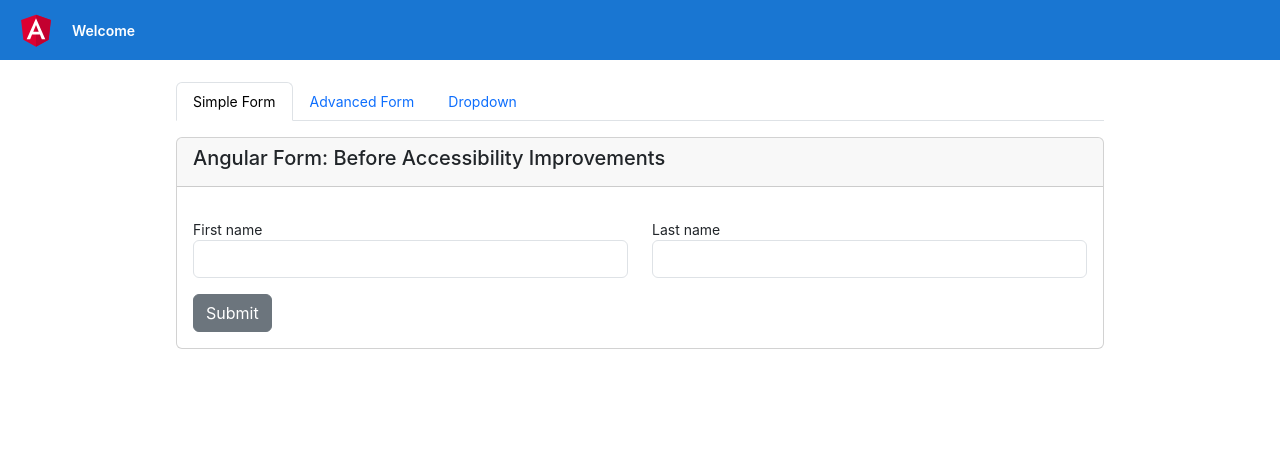
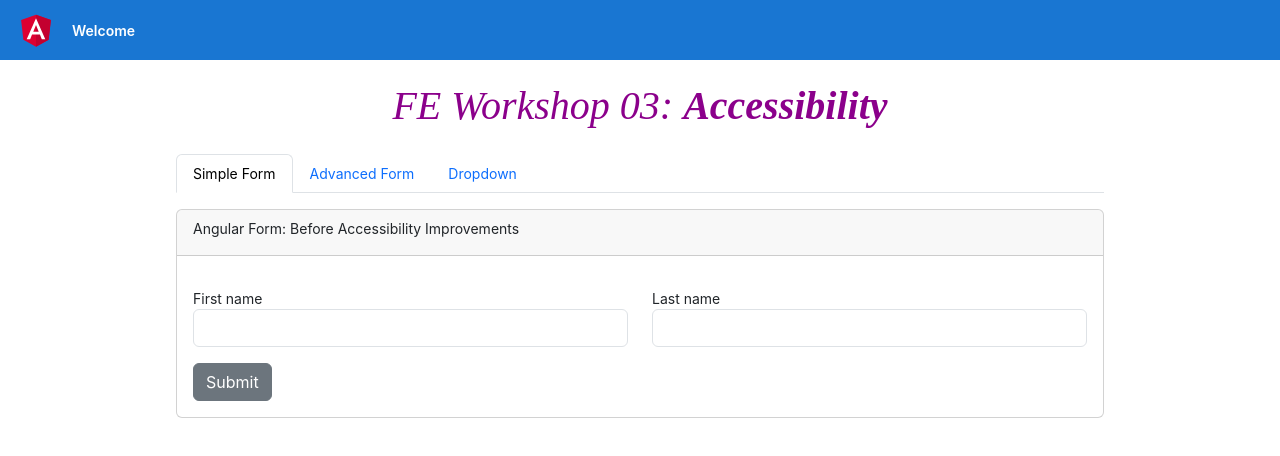
Before and after one commit to Ashadeepa/angular_playground, an Angular app: page / in a window 1280 px wide. Shown: the top 456 px of the page. Built offline with nearby package versions, Linux system fonts and the light colour scheme.

Commit message:
updated code

```diff
--- a/src/app/advanced-form/advanced-form.component.html
+++ b/src/app/advanced-form/advanced-form.component.html
@@ -1,6 +1,6 @@
 <div class="card">
     <div class="card-header">
-        <h5 class="card-title">Angular Form: After Accessibility Improvements</h5>
+        <div class="card-title">Angular Form: After Accessibility Improvements</div>
     </div>
 
     <div class="card-body">
@@ -36,7 +36,7 @@
                     <label for="email">Email</label>
                     <input type="email" name="email" class="form-control"
                         placeholder="Enter your email" required ngModel #emailRef="ngModel"
-                        aria-describedby="emailError" email>
+                        email>
                     <div id="emailError" *ngIf="emailRef?.errors" role="alert">
                         <div class="text-danger" *ngIf="(emailRef?.dirty || emailRef?.touched) && emailRef?.errors?.['required']">
                             Email is required.
--- a/src/app/app.component.css
+++ b/src/app/app.component.css
@@ -32,3 +32,9 @@
     flex-direction: column;
     align-items: center;
   }
+
+  .header {
+    color: darkmagenta;
+    font-style: italic;
+    font-family: cursive;
+  }
--- a/src/app/app.component.html
+++ b/src/app/app.component.html
@@ -8,6 +8,7 @@
 </div>
 
 <div class="content" role="main">
+  <h1 class="header mb-4 text-center">FE Workshop 03: <b>Accessibility</b></h1>
   <div>
     <ul class="nav nav-tabs" id="myTab" role="tablist">
       <li class="nav-item" role="presentation">
--- a/src/app/dropdown/dropdown.component.html
+++ b/src/app/dropdown/dropdown.component.html
@@ -1,6 +1,6 @@
 <div class="card">
     <div class="card-header">
-        <h5 class="card-title">Angular Accessibility: Dropdown</h5>
+        <div class="card-title" style="color: #999;">Angular Accessibility: Dropdown</div>
     </div>
     <div class="card-body">
         <form>
--- a/src/app/simple-form/simple-form.component.html
+++ b/src/app/simple-form/simple-form.component.html
@@ -1,6 +1,6 @@
 <div class="card">
     <div class="card-header">
-        <h5 class="card-title">Angular Form: Before Accessibility Improvements</h5>
+        <div class="card-title">Angular Form: Before Accessibility Improvements</div>
     </div>
     <div class="card-body">
         <form>
```
